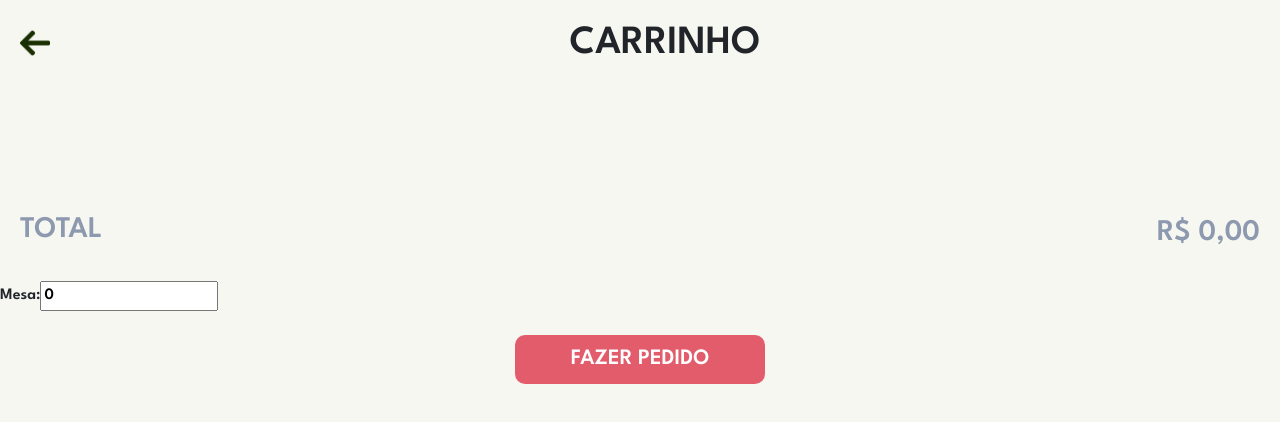
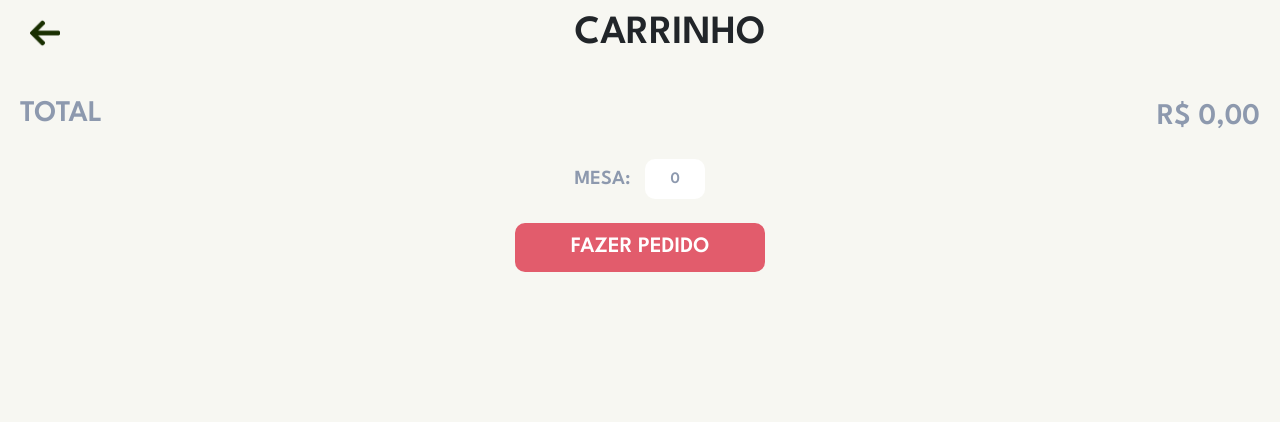
Before and after one commit to Joao-F3rnando/waiter-tech-front, an Angular app: page /cart in a window 1280 px wide. Shown: the top 422 px of the page. Built offline with nearby package versions, Linux system fonts and the light colour scheme.

Commit message:
mais atualizações da madrugada

```diff
--- a/src/app/components/cart/cart.component.css
+++ b/src/app/components/cart/cart.component.css
@@ -2,12 +2,11 @@ header {
     display: flex;
     align-items: center;
     justify-content: space-between;
-    margin-top: 10px;
 }
 
 header img {
     height: 30px;
-    margin-left: 20px;
+    margin-left: 30px;
 }
 
 h1 {
@@ -21,14 +20,14 @@ h1 {
 
 .shop {
     display: flex;
-    align-items: center;
+    align-items: top;
     flex-direction: column;
     justify-content: center;
     gap: 15px;
-    margin-top: 30px;
-    max-height: 400px;
-    overflow-y: scroll;
-    padding-top: 80px;
+    margin-top: 10px;
+    margin-left: 10px;
+    overflow-y: auto;
+    flex: 0 0 calc(53% - 250px);
 }
 
 .background {
@@ -66,6 +65,13 @@ h1 {
     margin-top: 30px;
 }
 
+
+h2, p {
+    white-space: nowrap;
+    overflow: hidden;
+    text-overflow: ellipsis;
+}
+
 h2 {
     width: 95px;
     font-size: 20px;
@@ -86,7 +92,7 @@ p {
     flex-direction: row;
     align-items: center;
     justify-content: space-between;
-    margin: 25px 20px;
+    margin: 19px 20px;
 }
 
 h3,
@@ -113,7 +119,7 @@ span {
     text-transform: uppercase;
     font-weight: bold;
     font-size: 22px;
-    margin-bottom: 10px;
+    margin-bottom: 30px;
 }
 
 /* Modal */
@@ -123,6 +129,11 @@ span {
     align-items: center;
     justify-content: center;
     flex-direction: column;
+}
+
+.modal-body p {
+    white-space: normal;
+    width: 300px;
 }
 
 .ok {
@@ -138,3 +149,26 @@ span {
     align-items: center;
     justify-content: center;
 }
+/* Config mesa */
+
+.table-place {
+    display: flex;
+    align-items: center;
+    justify-content: center;
+    gap: 15px;
+}
+
+.table-place label {
+    font-size: 20px;
+    text-transform: uppercase;
+    color: #8D99AE;
+}
+
+.table-input {
+    width: 60px;
+    height: 40px;
+    border-radius: 10px;
+    border: rgba(141, 153, 173, 0.37);
+    padding-left: 25px;
+    color: #8D99AE;
+}
--- a/src/app/components/cart/cart.component.html
+++ b/src/app/components/cart/cart.component.html
@@ -27,9 +27,9 @@
         <span>{{total}}</span>
     </div>
 
-    <div>
+    <div class="table-place">
         <label for="board">Mesa:</label>
-        <input type="text" name="board" [(ngModel)]="board">
+        <input class="table-input" type="text" name="board" [(ngModel)]="board">
     </div>
     <br>
     <div class="add-order">
--- a/src/app/components/order-control/order-control.component.css
+++ b/src/app/components/order-control/order-control.component.css
@@ -56,13 +56,17 @@ h2 {
     margin-top: 5px;
     border-radius: 13px;
     text-align: center;
-    height: 20px;
+    height: 25px;
     display: flex;
     align-items: center;
     justify-content: center;
     margin-bottom: 20px;
     padding: 2px 0;
     font-size: 18px;
+}
+
+.table p, .unit {
+    margin-top: 17px;
 }
 
 .content {
@@ -93,7 +97,6 @@ h2 {
 
 .obs-item {
     display: flex;
-    flex-direction: column;
     gap: 5px;
     margin: 0;
 }
@@ -111,26 +114,69 @@ span {
     justify-content: flex-start;
 }
 
-.item-obs {
-    height: 50px;
-}
 
 
 /* Configuração do botão de concluído o preparo*/
 
-.btn {
+.btn-ok {
     display: flex;
     align-items: center;
     justify-self: center;
     font-weight: bold;
 }
 
-button {
+.concluido {
     background-color: #FFDDE2;
     border: none;
     width: 130px;
-    height: 22px;
+    height: 30px;
     margin-bottom: 10px;
     border-radius: 10px;
     font-size: 18px;
 }
+
+/* Modal */
+
+.modal-body {
+    margin-top: 20px;
+}
+
+.item-modal {
+    display: flex;
+    flex-direction: column;
+    gap: 5px;
+    background-color: rgba(141, 153, 174, 0.22);
+    border-radius: 15px;
+    align-self: flex-start;
+    align-items: flex-start;
+    justify-content: center;
+    font-size: 23px;
+    margin-left: 10px;
+    min-width: fit-content;
+}
+
+.name-unit{
+    display: flex;
+    flex-direction: row;
+    gap: 50px;
+    align-items: center;
+    margin-left: 50px;
+    margin-bottom: 10px;
+    text-transform: uppercase;
+    margin-top: 10px;
+}
+
+.detail-modal {
+    margin-top: 10px;
+}
+
+.dish-modal,
+.unit-modal,
+.detail-modal {
+    margin: 0;
+    display: flex;
+    align-items: center;
+    justify-content: center;
+    text-align: center;
+    font-size: 20px;
+}
--- a/src/app/components/order-control/order-control.component.html
+++ b/src/app/components/order-control/order-control.component.html
@@ -12,17 +12,42 @@
             </div>
         </div>
 
-        <div class="content">
-            <div *ngFor="let dishe of order.dishes" class="item item-obs">
+        <div class="content" data-bs-toggle="modal" data-bs-target="#staticBackdrop">
+            <div *ngFor="let dishe of order.dishes" class="item obs-item">
                 <div>
                     <p class="dish">{{dishe.dish}}</p>
                     <span>{{dishe.obs}}</span>
                 </div>
                 <p class="unit">{{dishe.quantity}} un</p>
             </div>
-            <div class="btn">
-                <button (click)="concludeItem(order.ID)">Concluído</button>
+            <div class="btn-ok">
+                <button class="concluido" (click)="concludeItem(order.ID)">Concluído</button>
             </div>
         </div>
     </div>
+
+
 </div>
+
+<!-- Modal -->
+<div class="modal fade" id="staticBackdrop" data-bs-backdrop="static" data-bs-keyboard="false" tabindex="-1" aria-labelledby="staticBackdropLabel" aria-hidden="true">
+    <div class="modal-dialog modal-fullscreen">
+      <div class="modal-content">
+        <div class="modal-header">
+          <h1 class="modal-title fs-5" id="staticBackdropLabel">Detalhe do pedido</h1>
+          <button type="button" class="btn-close" data-bs-dismiss="modal" aria-label="Close"></button>
+        </div>
+        <div class="modal-body">
+            <div class="item-modal">
+                <div class="">
+                    <div class="name-unit">
+                        <p class="dish-modal">nome do prato</p>
+                        <p class="unit-modal">1 un</p>
+                    </div>
+                    <p class="detail-modal">o detalhezinho bonitinho cheio de informacoes para eu ver como fica e mais informacoes ainda só de zoas e colocando mais e mais</p>
+                </div>
+            </div>
+        </div>
+      </div>
+    </div>
+  </div>
```
